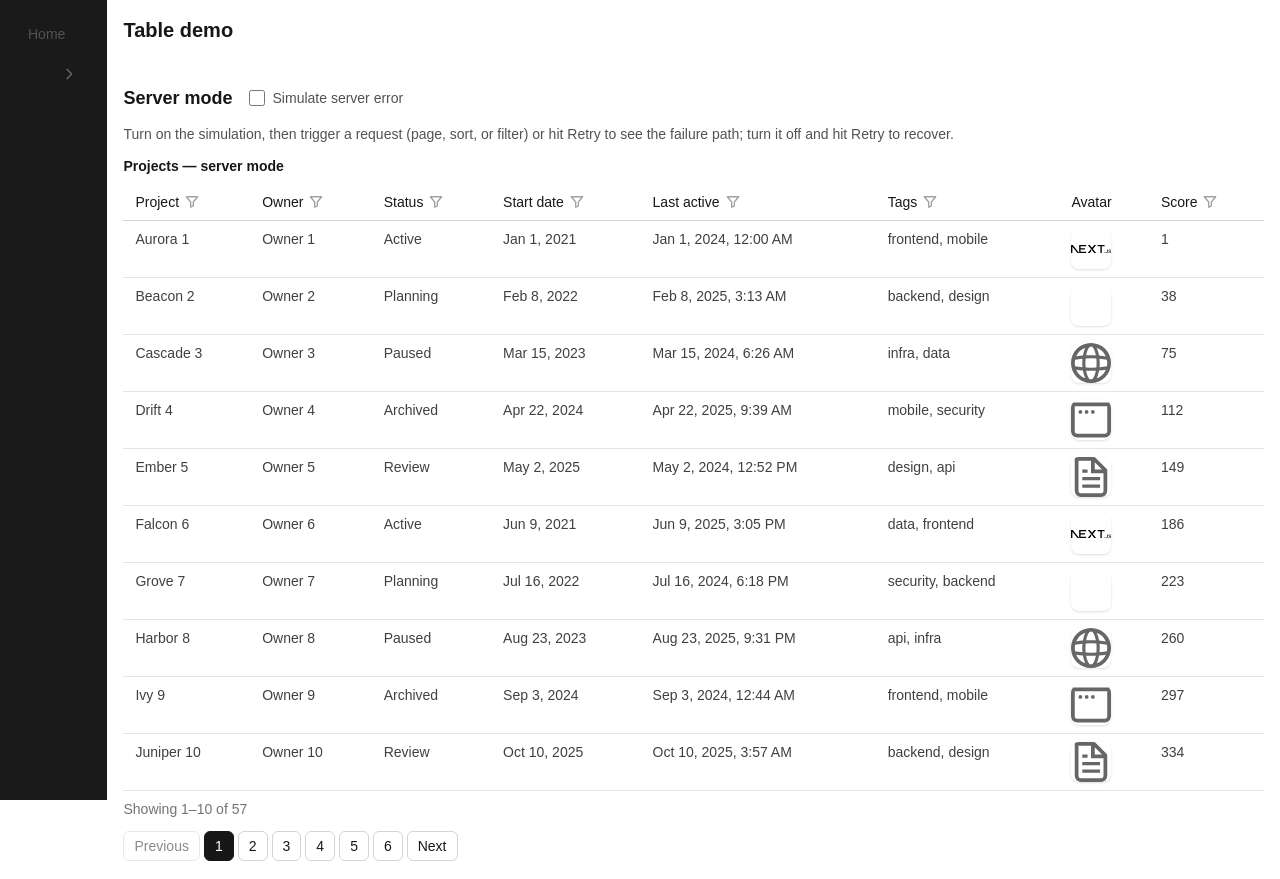
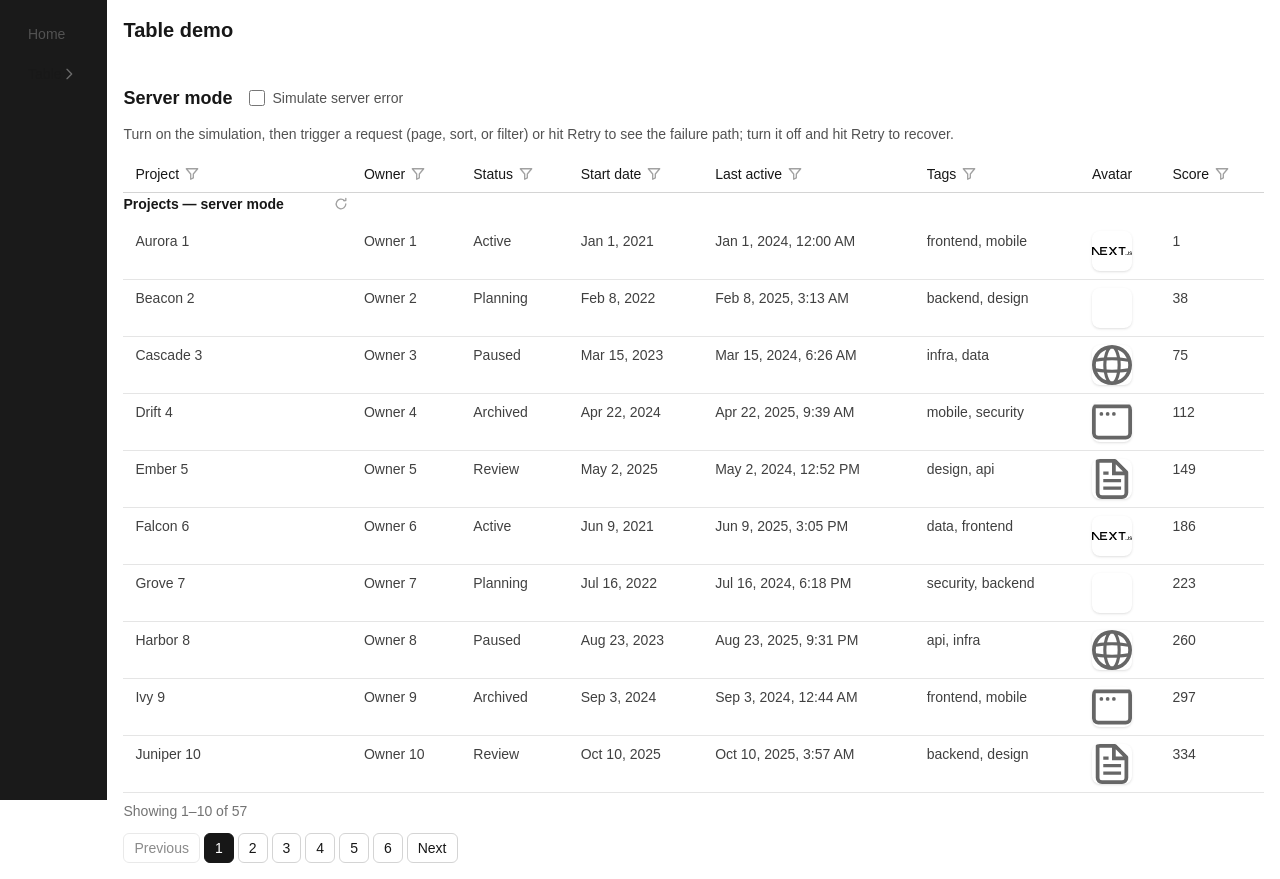
Before and after one commit to ShimaVaghei/nextjs-toolkit, a Next.js app: page /table/server in a window 1280 px wide. Built offline with nearby package versions, Linux system fonts and the light colour scheme.

Commit message:
Build 18: refresh button + TableHandle ref

```diff
--- a/components/Table.tsx
+++ b/components/Table.tsx
@@ -4,10 +4,12 @@ import {
   useCallback,
   useEffect,
   useId,
+  useImperativeHandle,
   useMemo,
   useRef,
   useState,
   type ReactNode,
+  type Ref,
 } from "react";
 
 export type TableColumnType =
@@ -70,6 +72,10 @@ export type TableConfig<T> = {
   pagination?: { page?: number; size?: number };
 };
 
+export type TableHandle = {
+  refresh: () => void;
+};
+
 const EMPTY_MARK = <span className="text-neutral-400">—</span>;
 
 const PAGER_BUTTON_BASE_CLASS =
@@ -117,6 +123,22 @@ const LOADING_SPINNER = (
       strokeWidth="2"
       strokeLinecap="round"
     />
+  </svg>
+);
+
+const REFRESH_ICON = (
+  <svg
+    aria-hidden="true"
+    viewBox="0 0 16 16"
+    fill="none"
+    stroke="currentColor"
+    strokeWidth="1.5"
+    strokeLinecap="round"
+    strokeLinejoin="round"
+    className="h-3.5 w-3.5"
+  >
+    <path d="M13.5 8a5.5 5.5 0 1 1-1.6-3.9" />
+    <path d="M13.5 1.5v2.6h-2.6" />
   </svg>
 );
 
@@ -444,7 +466,13 @@ function FilterControl<T>({
   );
 }
 
-export function Table<T>({ config }: { config: TableConfig<T> }) {
+export function Table<T>({
+  config,
+  ref,
+}: {
+  config: TableConfig<T>;
+  ref?: Ref<TableHandle>;
+}) {
   const dataSourceRef = useRef(config.dataSource);
   const columnsRef = useRef(config.columns);
   useEffect(() => {
@@ -464,7 +492,7 @@ export function Table<T>({ config }: { config: TableConfig<T> }) {
   const [error, setError] = useState(false);
   const [mirroredPagination, setMirroredPagination] =
     useState<TablePagination | null>(null);
-  const [retryToken, setRetryToken] = useState(0);
+  const [reloadToken, setReloadToken] = useState(0);
   const requestIdRef = useRef(0);
   const prevFiltersRef = useRef(filters);
 
@@ -500,6 +528,13 @@ export function Table<T>({ config }: { config: TableConfig<T> }) {
     );
   }, []);
 
+  const reload = useCallback(() => {
+    beginRequest();
+    setReloadToken((token) => token + 1);
+  }, [beginRequest]);
+
+  useImperativeHandle(ref, () => ({ refresh: reload }), [reload]);
+
   const handleSortClick = (key: string) => {
     const next = cycleSort(sort, key);
     setSort(next);
@@ -516,11 +551,6 @@ export function Table<T>({ config }: { config: TableConfig<T> }) {
       beginRequest();
     }
     setPagination((current) => ({ ...current, page }));
-  };
-
-  const handleRetry = () => {
-    beginRequest();
-    setRetryToken((token) => token + 1);
   };
 
   // Server mode debounces filter changes (~300ms); the page resets to 1 in the
@@ -544,7 +574,7 @@ export function Table<T>({ config }: { config: TableConfig<T> }) {
     };
   }, [filters, serverSide, beginRequest, resetPageToFirst]);
 
-  // Local mode fetches the full dataset on mount and again on each Retry.
+  // Local mode fetches the full dataset on mount and again on each reload.
   useEffect(() => {
     if (serverSide) {
       return;
@@ -568,7 +598,7 @@ export function Table<T>({ config }: { config: TableConfig<T> }) {
     return () => {
       active = false;
     };
-  }, [serverSide, retryToken]);
+  }, [serverSide, reloadToken]);
 
   // Server mode: fire dataSource on mount and immediately on pagination/sort
   // change, drop out-of-order responses via a monotonic request id plus the
@@ -638,7 +668,7 @@ export function Table<T>({ config }: { config: TableConfig<T> }) {
     pagination.size,
     sort,
     debouncedFilters,
-    retryToken,
+    reloadToken,
   ]);
 
   const visibleColumns = useMemo(
@@ -713,9 +743,20 @@ export function Table<T>({ config }: { config: TableConfig<T> }) {
   return (
     <div>
       <table className="w-full border-collapse text-sm">
-        {config.caption ? (
-          <caption className="pb-2 text-left text-sm font-semibold text-neutral-900 dark:text-neutral-100">
-            {config.caption}
+        {config.caption || serverSide ? (
+          <caption className="flex items-center justify-between pb-2 text-left text-sm font-semibold text-neutral-900 dark:text-neutral-100">
+            {config.caption ? <span>{config.caption}</span> : null}
+            {serverSide ? (
+              <button
+                type="button"
+                aria-label="Refresh"
+                disabled={loading}
+                onClick={reload}
+                className="cursor-pointer rounded p-1 text-neutral-400 hover:text-neutral-700 dark:hover:text-neutral-200 disabled:cursor-not-allowed disabled:opacity-50"
+              >
+                {REFRESH_ICON}
+              </button>
+            ) : null}
           </caption>
         ) : null}
         <thead>
@@ -782,7 +823,7 @@ export function Table<T>({ config }: { config: TableConfig<T> }) {
                 <span>{"Couldn't load data"}</span>
                 <button
                   type="button"
-                  onClick={handleRetry}
+                  onClick={reload}
                   className="ml-2 underline decoration-dotted underline-offset-2 hover:text-neutral-700 dark:hover:text-neutral-400"
                 >
                   Retry
```
Also changed, not shown: 1 other file (tests, documents, lock files or other folders).
